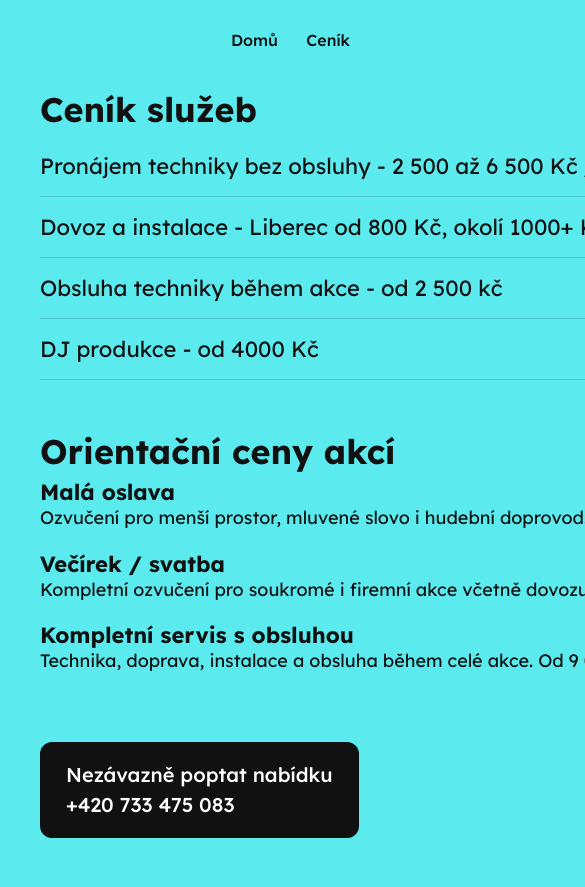
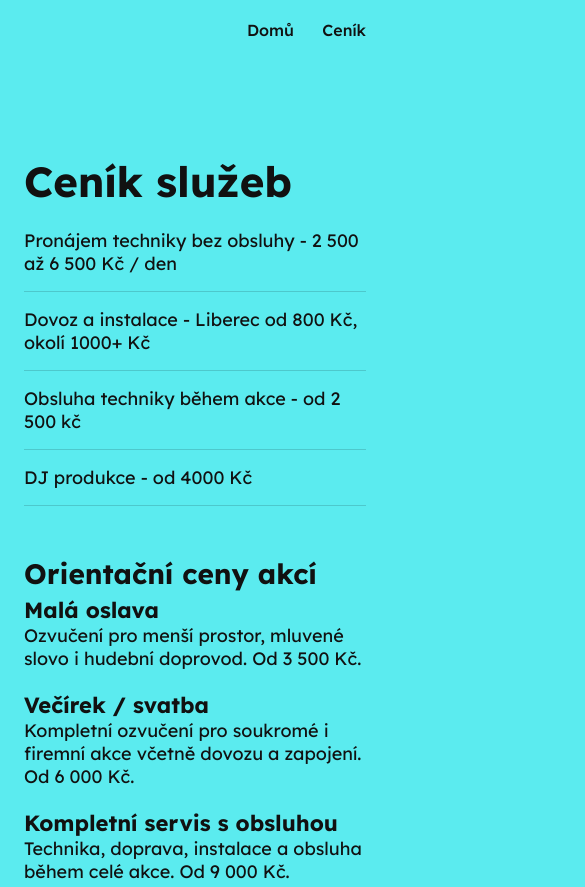
Before and after one commit to Thecetlyk/pronajem-ozvuceni, a plain HTML site: page cenik.html in a window 390 px wide. Shown: the top 887 px of the page, 585 px wide, since content can reach past the window. Drawn offline with Linux system fonts and the light colour scheme.

Commit message:
Add files via upload

```diff
--- a/cenik.html
+++ b/cenik.html
@@ -32,7 +32,7 @@
         .hero {
             max-width: 1300px;
             margin: 0 auto;
-            min-height: 100vh;
+            min-height: auto;
             padding: 60px 40px;
             display: flex;
             align-items: flex-start;
@@ -97,7 +97,7 @@
             line-height: 1.3;
             margin: 0;
             max-width: 1300px;
-            min-width: 800px;
+            min-width: auto;
         }
 
         .contact {
@@ -111,6 +111,44 @@
             line-height: 1.5;
             font-weight: 500;
             margin-top: 50px;
+        }
+
+        @media (max-width: 900px) {
+
+            .hero {
+                flex-direction: column;
+                padding: 120px 24px 40px;
+                gap: 40px;
+            }
+
+            .left,
+            .right {
+                max-width: 100%;
+            }
+
+            h1 {
+                font-size: 42px;
+            }
+
+            h2 {
+                font-size: 28px;
+            }
+
+            .subtitle,
+            .services li,
+            .note {
+                font-size: 18px;
+            }
+
+            .menu {
+                right: 24px;
+                top: 20px;
+            }
+
+            .right img {
+                width: 100%;
+                max-width: 420px;
+            }
         }
     </style>
 </head>
```
Also changed, not shown: index.html (+39 -1 lines).
